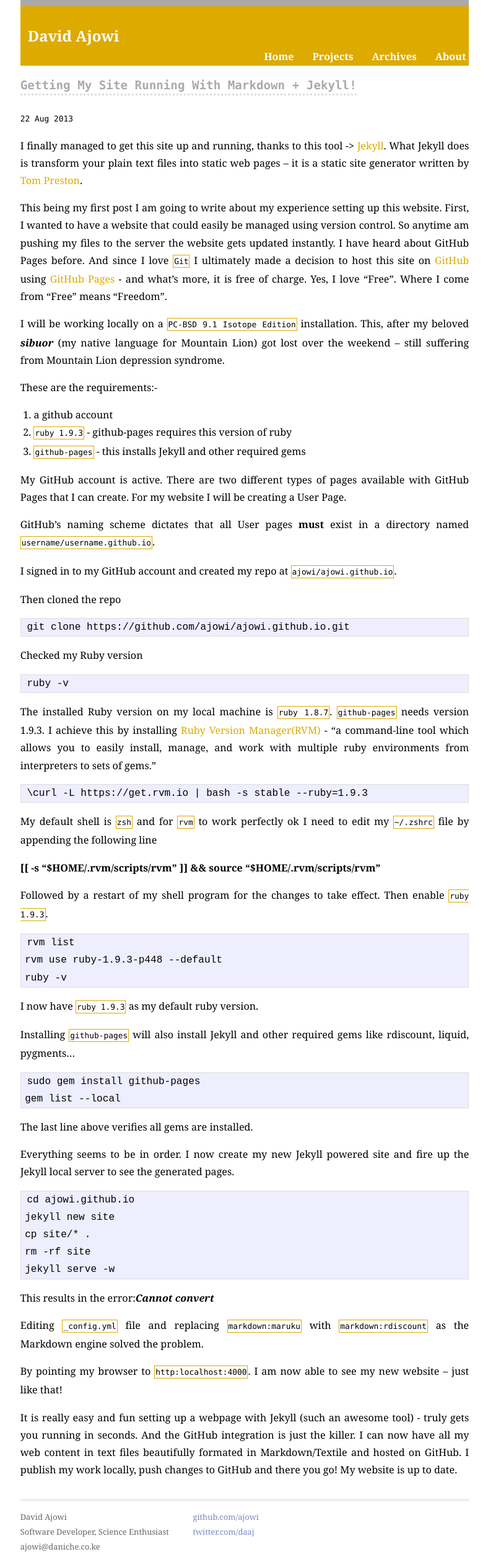
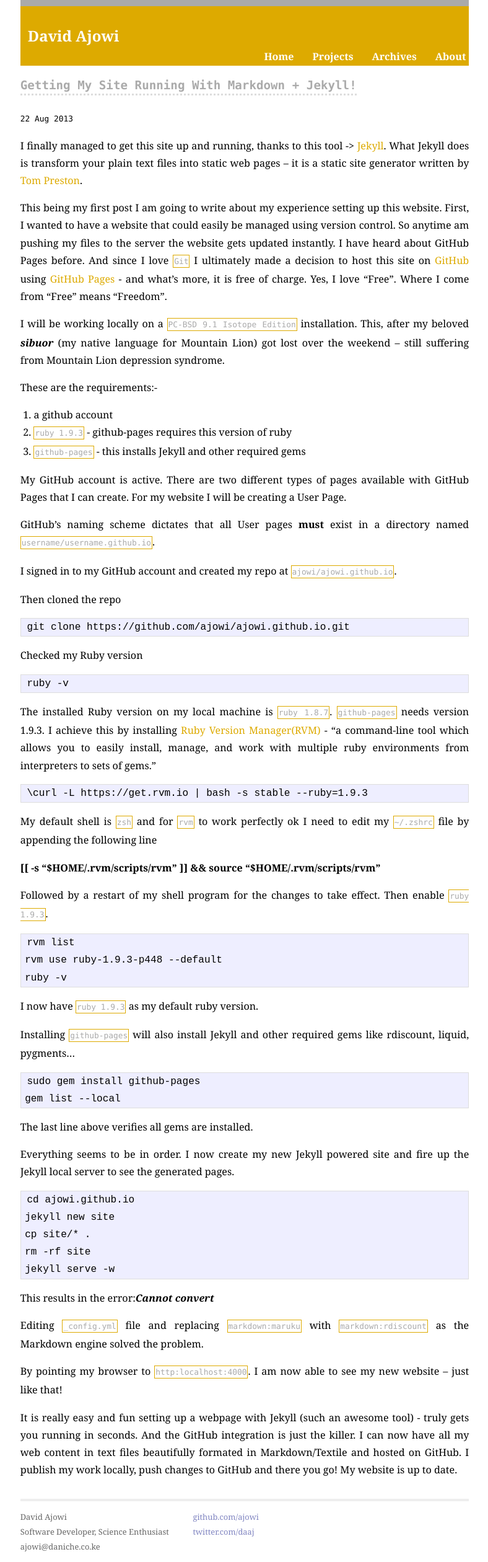
Before and after one commit to ajowi/ajowi.github.io, a Jekyll site: the page built from index.html, in a window 1280 px wide. Shown: the whole page at 62% size, without its empty margins (245-1033 px from the left). Built offline with Jekyll 4.4.1, drawn with Linux system fonts in a browser that asks for light colours; Markdown is read by kramdown in place of the engine named in the settings.

Commit message:
Added more styling

```diff
--- a/css/main.css
+++ b/css/main.css
@@ -198,4 +198,5 @@
 .bdr{
 border:1px solid #da0;
 padding:2px 1px;
+color:#aaa;
 }
```
